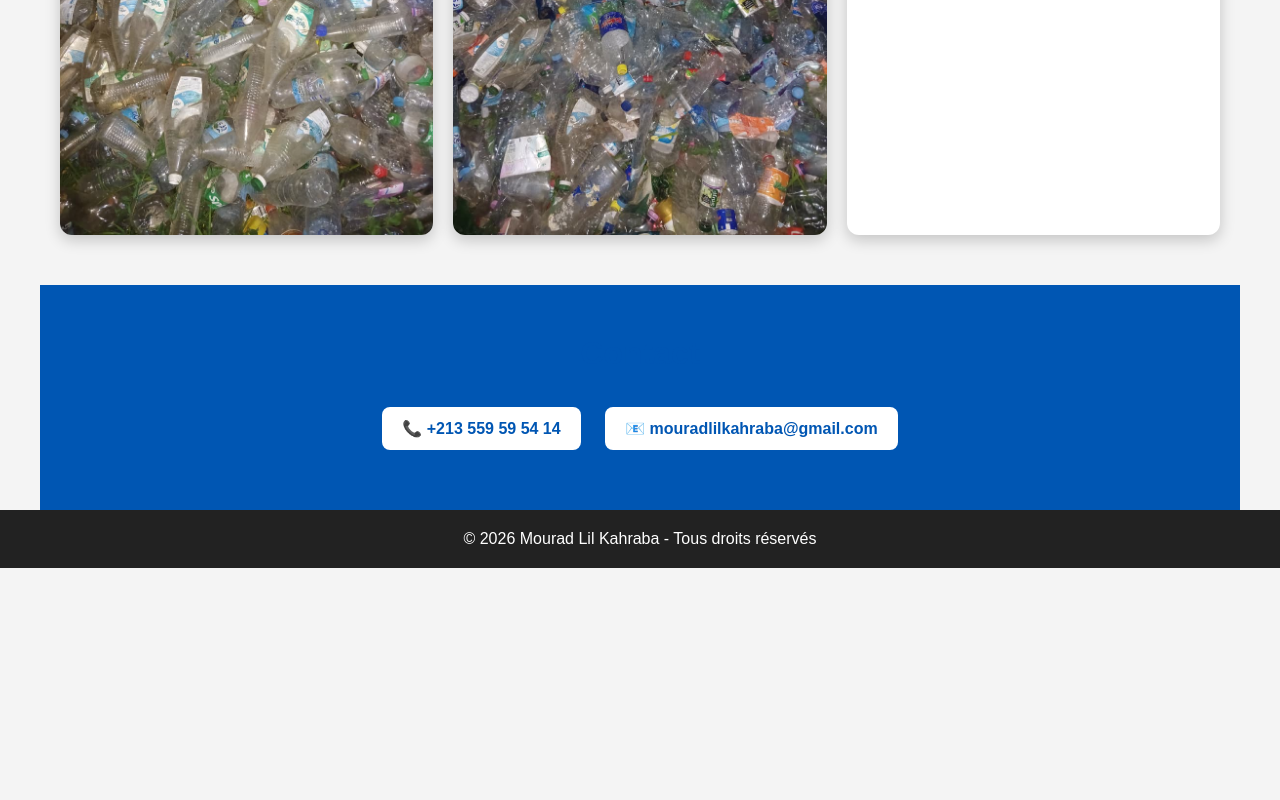
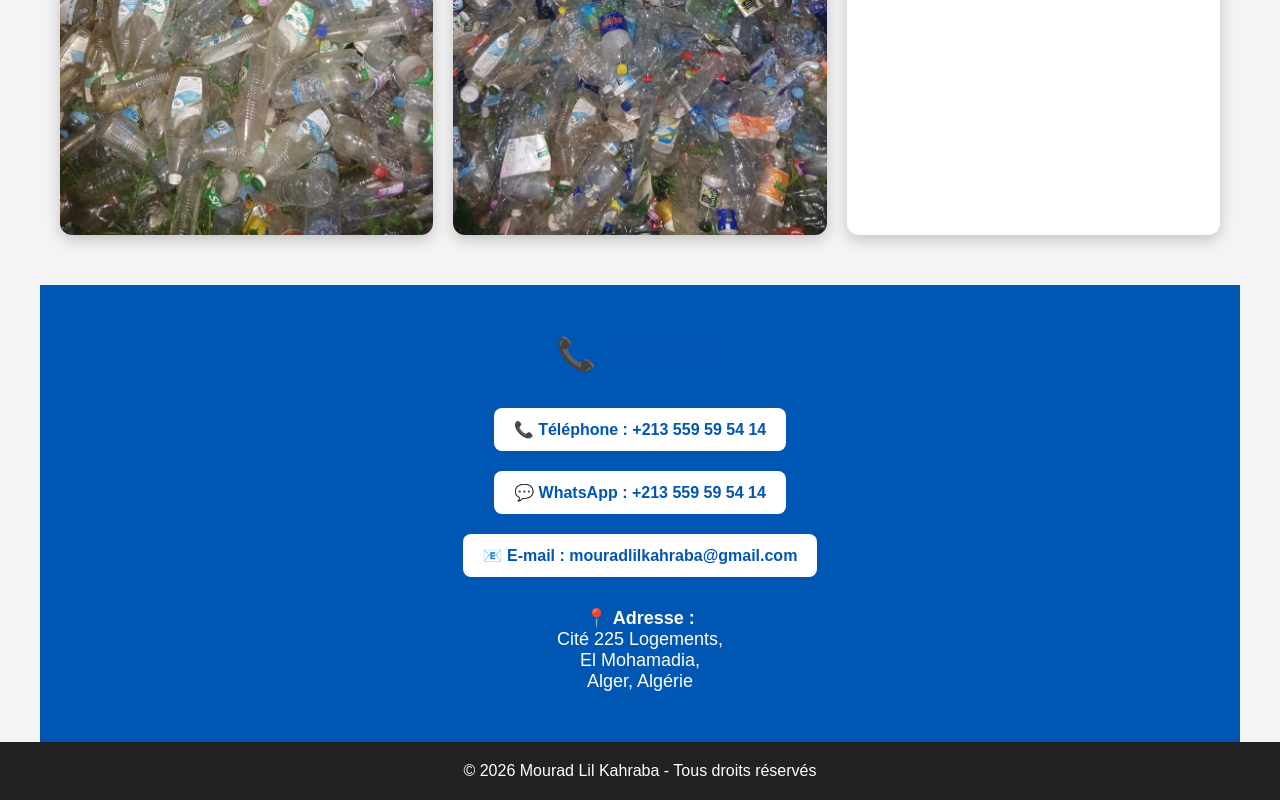
Before and after one commit to OMARIO74/mouradlilkahraba, a plain HTML site: page index.html in a window 1280 px wide. Shown: the part 1369-2169 px from the top of the page. Before the commit the page ends 1937 px from the top, so only its background shows below. Drawn offline with Linux system fonts and the light colour scheme.

Commit message:
Update index.html

```diff
--- a/index.html
+++ b/index.html
@@ -208,11 +208,32 @@ Collecte et recyclage des déchets plastiques pour la protection de l'environnem
 
 <section id="contact" class="contact">
 
-<h2>Contact</h2>
+<h2>📞 Contact</h2>
 
-<a href="tel:+213559595414">📞 +213 559 59 54 14</a>
+<p>
+<a href="tel:+213559595414">📞 Téléphone : +213 559 59 54 14</a>
+</p>
 
-<a href="mailto:mouradlilkahraba@gmail.com">📧 mouradlilkahraba@gmail.com</a>
+<p>
+<a href="https://wa.me/213559595414" target="_blank">
+💬 WhatsApp : +213 559 59 54 14
+</a>
+</p>
+
+<p>
+<a href="mailto:mouradlilkahraba@gmail.com">
+📧 E-mail : mouradlilkahraba@gmail.com
+</a>
+</p>
+
+<p style="margin-top:20px;font-size:18px;">
+📍 <strong>Adresse :</strong><br>
+Cité 225 Logements,<br>
+El Mohamadia,<br>
+Alger, Algérie
+</p>
+
+</section>
 
 </section>
 
```
